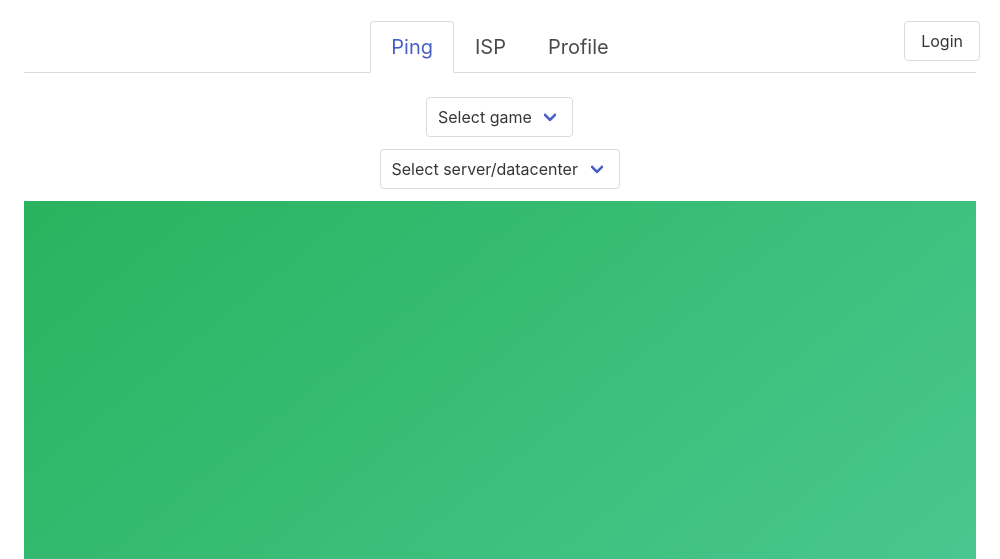
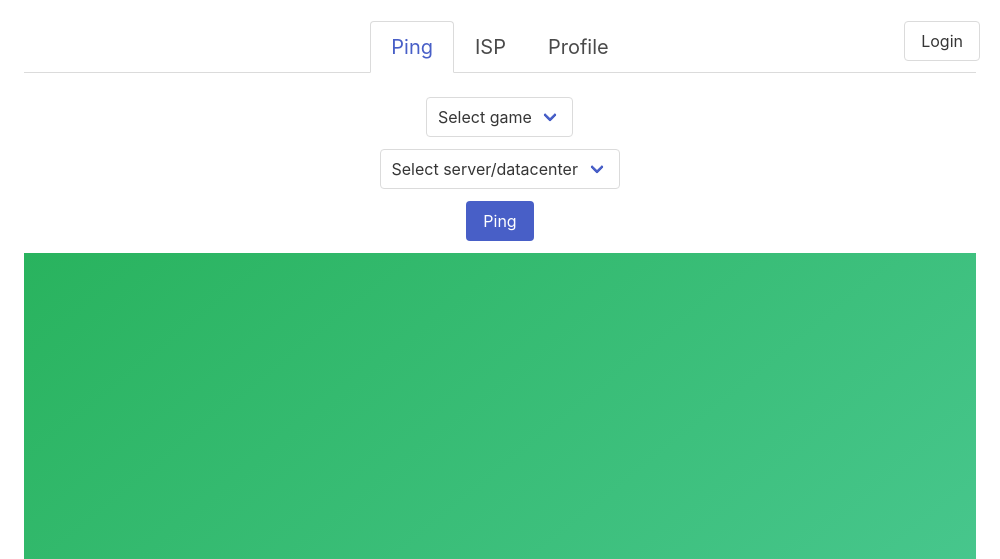
Before and after one commit to jschmidt38/NaN, an Electron app: page webapp/index.html in a window 1000 px wide. Shown: the part 116-675 px from the top of the page. Drawn offline with nearby package versions, Linux system fonts and the light colour scheme.

Commit message:
added ping button

```diff
--- a/webapp/index.html
+++ b/webapp/index.html
@@ -67,6 +67,12 @@
 			</p>
 		</div>
 
+		<div class="field has-addons has-addons-centered">
+  			<div class="control">
+    			<button class="button is-link">Ping</button>
+  			</div>
+		</div>
+
 		<section class="hero is-success is-fullheight is-bold">
   			<div class="hero-body">
     			<div class="container">
```
